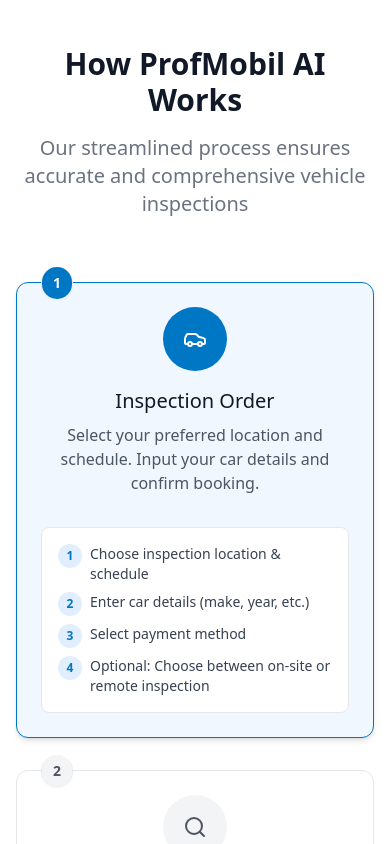
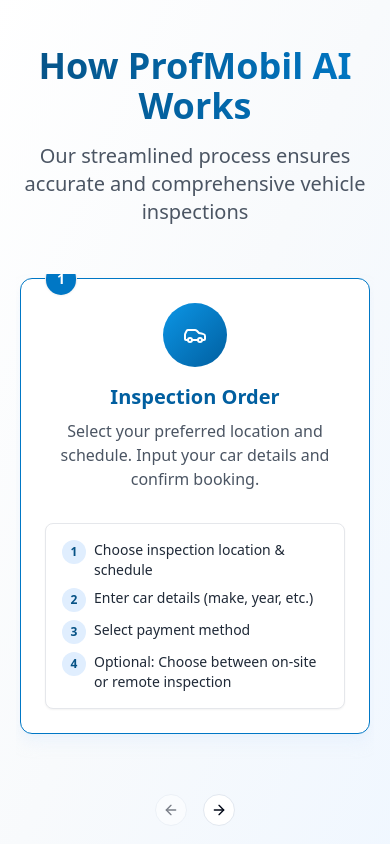
Before and after one commit to saldhyyoga/profmobil-ai-inspect, a React (Vite) app: page / in a window 390 px wide. Shown: the part 2440-3284 px from the top of the page. Built offline with nearby package versions, Linux system fonts and the light colour scheme.

Commit message:
Refactor: Improve How ProfMobil AI Works section
Make the How ProfMobil AI Works section more interesting.

```diff
--- a/src/components/HowItWorksSection.tsx
+++ b/src/components/HowItWorksSection.tsx
@@ -1,7 +1,14 @@
 
 import { useState } from "react";
-import { Car, Search, FileText, Check } from "lucide-react";
+import { Car, Search, FileText, Check, ChevronRight } from "lucide-react";
 import { cn } from "@/lib/utils";
+import {
+  Carousel,
+  CarouselContent,
+  CarouselItem,
+  CarouselNext,
+  CarouselPrevious
+} from "@/components/ui/carousel";
 
 const HowItWorksSection = () => {
   const [activeStep, setActiveStep] = useState(1);
@@ -61,33 +68,100 @@ const HowItWorksSection = () => {
   ];
 
   return (
-    <section id="how-it-works" className="py-16 bg-white">
+    <section id="how-it-works" className="py-16 bg-gradient-to-br from-white via-slate-50 to-automotive-50">
       <div className="max-w-7xl mx-auto px-4 sm:px-6 lg:px-8">
         <div className="text-center mb-12">
-          <h2 className="text-3xl font-bold text-gray-900 sm:text-4xl">
+          <h2 className="text-4xl font-bold text-gray-900 sm:text-5xl bg-clip-text text-transparent bg-gradient-to-r from-automotive-800 to-automotive-600">
             How ProfMobil AI Works
           </h2>
-          <p className="mt-4 max-w-2xl text-xl text-gray-500 mx-auto">
+          <p className="mt-4 max-w-2xl text-xl text-gray-600 mx-auto">
             Our streamlined process ensures accurate and comprehensive vehicle inspections
           </p>
         </div>
 
-        <div className="mt-16 grid grid-cols-1 md:grid-cols-2 lg:grid-cols-4 gap-8">
+        {/* Mobile View - Carousel */}
+        <div className="md:hidden">
+          <Carousel className="w-full">
+            <CarouselContent>
               {steps.map((step) => (
+                <CarouselItem key={`mobile-${step.id}`}>
+                  <div className="p-1">
+                    <StepCard step={step} isActive={true} onClick={() => {}} />
+                  </div>
+                </CarouselItem>
+              ))}
+            </CarouselContent>
+            <div className="flex justify-center gap-2 mt-4">
+              <CarouselPrevious className="static transform-none mx-1" />
+              <CarouselNext className="static transform-none mx-1" />
+            </div>
+          </Carousel>
+        </div>
+
+        {/* Desktop View - Interactive Cards */}
+        <div className="hidden md:grid md:grid-cols-2 lg:grid-cols-4 gap-8 mt-16">
+          {steps.map((step) => (
+            <StepCard
+              key={`desktop-${step.id}`}
+              step={step}
+              isActive={activeStep === step.id}
+              onClick={() => setActiveStep(step.id)}
+            />
+          ))}
+        </div>
+
+        {/* Journey Path Visualization */}
+        <div className="hidden lg:flex justify-center items-center mt-12">
+          <div className="flex space-x-2">
+            {[1, 2, 3, 4].map((num) => (
+              <div key={num} className="flex items-center">
                 <div
-              key={step.id}
                   className={cn(
-                "relative cursor-pointer transition-all duration-300 border rounded-xl p-6",
-                activeStep === step.id
-                  ? "border-automotive-600 bg-automotive-50 shadow-md"
-                  : "border-gray-200 bg-white hover:border-automotive-300"
+                    "w-4 h-4 rounded-full cursor-pointer transition-all duration-300",
+                    activeStep >= num
+                      ? "bg-automotive-600"
+                      : "bg-gray-300"
                   )}
-              onClick={() => setActiveStep(step.id)}
+                  onClick={() => setActiveStep(num)}
+                />
+                {num < 4 && (
+                  <div className="flex items-center">
+                    <ChevronRight
+                      className={cn(
+                        "h-5 w-5 mx-1",
+                        activeStep > num
+                          ? "text-automotive-600"
+                          : "text-gray-300"
+                      )}
+                    />
+                  </div>
+                )}
+              </div>
+            ))}
+          </div>
+        </div>
+      </div>
+    </section>
+  );
+};
+
+// Extracted Step Card component for cleaner code
+const StepCard = ({ step, isActive, onClick }) => {
+  return (
+    <div
+      className={cn(
+        "relative cursor-pointer transition-all duration-500 border rounded-xl p-6 transform hover:scale-105",
+        isActive
+          ? "border-automotive-600 bg-white shadow-lg shadow-automotive-100/50"
+          : "border-gray-200 bg-white/80 hover:border-automotive-300"
+      )}
+      onClick={onClick}
     >
+      {/* Step Number */}
       <div className="absolute -top-4 left-6 w-8 h-8 rounded-full bg-white flex items-center justify-center border border-gray-200 shadow-sm">
         <div className={cn(
-                  "rounded-full w-8 h-8 flex items-center justify-center",
-                  activeStep === step.id ? "bg-automotive-600 text-white" : "bg-gray-100 text-gray-600"
+          "rounded-full w-8 h-8 flex items-center justify-center transition-colors duration-300",
+          isActive ? "bg-automotive-600 text-white" : "bg-gray-100 text-gray-600"
         )}>
           <span className="text-sm font-semibold">
             {step.id}
@@ -95,36 +169,55 @@ const HowItWorksSection = () => {
         </div>
       </div>
 
+      {/* Icon and Title */}
       <div className="flex flex-col items-center text-center mb-4">
         <div className={cn(
-                  "rounded-full w-16 h-16 flex items-center justify-center mb-4",
-                  activeStep === step.id ? "bg-automotive-600 text-white" : "bg-gray-100 text-gray-600"
+          "rounded-full w-16 h-16 flex items-center justify-center mb-4 transition-all duration-500",
+          isActive
+            ? "bg-gradient-to-br from-automotive-500 to-automotive-700 text-white"
+            : "bg-gray-100 text-gray-600"
         )}>
           {step.icon}
         </div>
 
-                <h3 className="text-xl font-medium text-gray-900 mb-2">{step.title}</h3>
+        <h3 className={cn(
+          "text-xl font-bold mb-2 transition-colors duration-300",
+          isActive ? "text-automotive-700" : "text-gray-900"
+        )}>
+          {step.title}
+        </h3>
         <p className="text-gray-600 mb-4">{step.description}</p>
       </div>
 
+      {/* Sub Items */}
       <div className={cn(
-                "space-y-2 bg-white p-4 rounded-lg",
-                activeStep === step.id ? "border border-gray-200" : ""
+        "space-y-2 bg-white p-4 rounded-lg transition-all duration-300",
+        isActive ? "border border-gray-200 shadow-sm" : ""
       )}>
         {step.subItems.map((item) => (
-                  <div key={item.id} className="flex items-start">
-                    <div className="min-w-6 h-6 rounded-full bg-automotive-100 text-automotive-600 flex items-center justify-center mr-2 text-xs font-semibold">
+          <div
+            key={item.id}
+            className={cn(
+              "flex items-start transition-transform duration-300",
+              isActive ? "transform hover:translate-x-1" : ""
+            )}
+          >
+            <div className={cn(
+              "min-w-6 h-6 rounded-full flex items-center justify-center mr-2 text-xs font-semibold transition-colors duration-300",
+              isActive ? "bg-automotive-100 text-automotive-800" : "bg-gray-100 text-gray-500"
+            )}>
               {item.id}
             </div>
-                    <p className="text-sm text-gray-700">{item.text}</p>
+            <p className={cn(
+              "text-sm transition-colors duration-300",
+              isActive ? "text-gray-800" : "text-gray-600"
+            )}>
+              {item.text}
+            </p>
           </div>
         ))}
       </div>
     </div>
-          ))}
-        </div>
-      </div>
-    </section>
   );
 };
 
```
Lines whose indentation alone changed are shown as unchanged.
